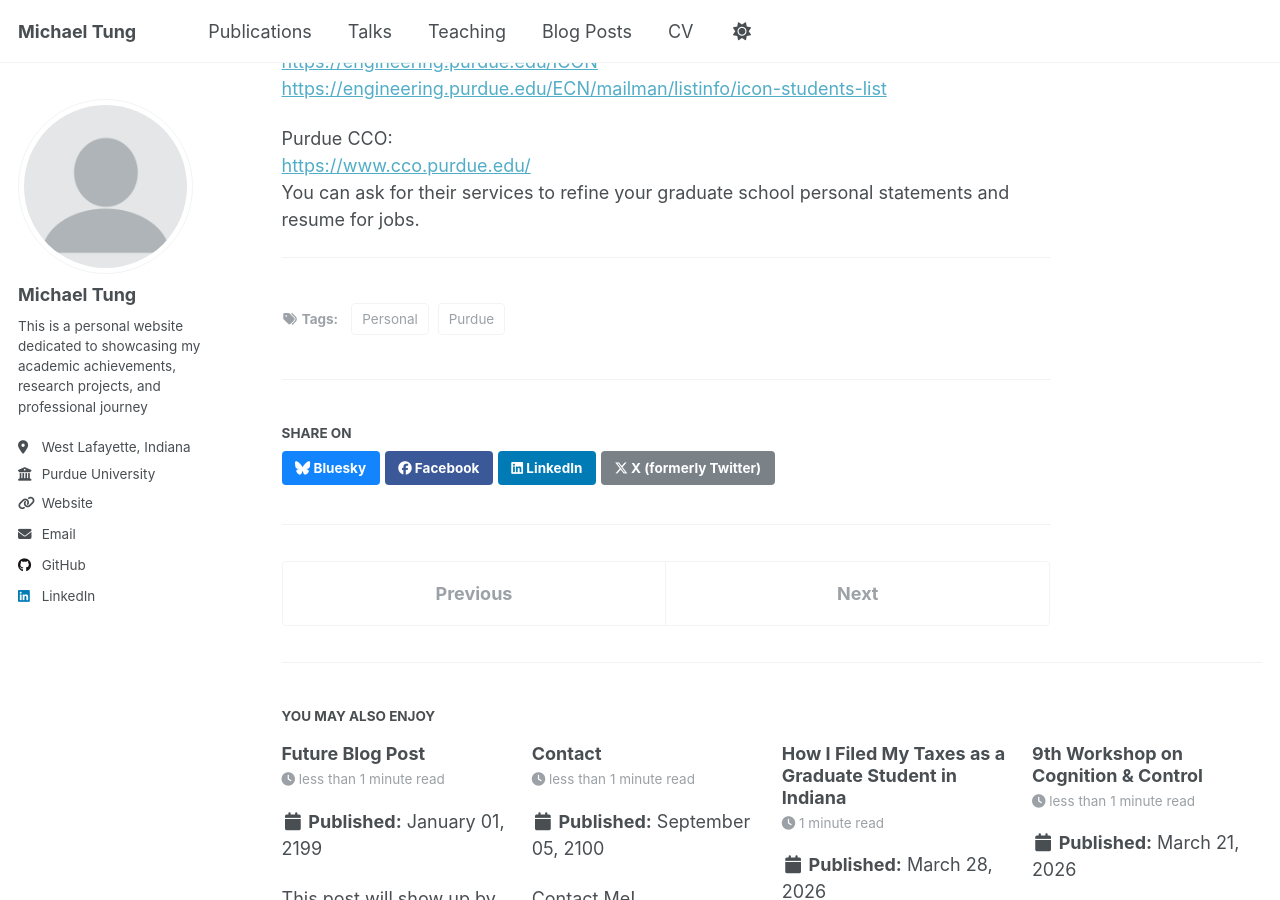
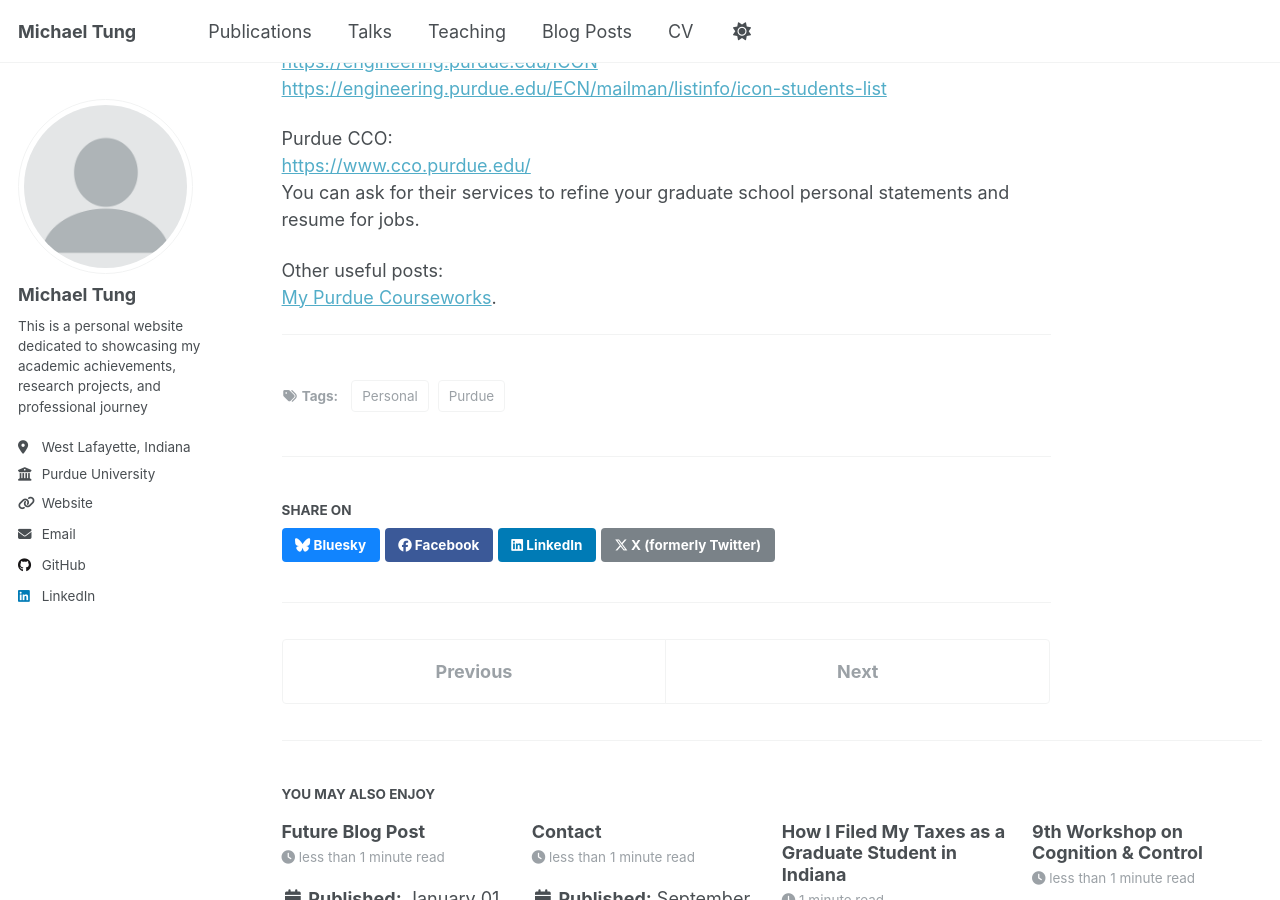
Before and after one commit to GodKnowss/GodKnowss.github.io, a Jekyll site: the page built from _posts/2026/2026-01-11-Purdue-Resources.md, in a window 1280 px wide and 900 px high, scrolled down 434 px. Built offline with Jekyll 4.4.1, drawn with Linux system fonts in a browser that asks for light colours; a script that is not in the unit is left out.

```diff
--- a/_posts/2026/2026-01-11-Purdue-Resources.md
+++ b/_posts/2026/2026-01-11-Purdue-Resources.md
@@ -23,5 +23,7 @@ Purdue CCO: <br>
 <https://www.cco.purdue.edu/> <br>
 You can ask for their services to refine your graduate school personal statements and resume for jobs.
 
+Other useful posts: <br>
+[My Purdue Courseworks](/posts/2025/12/Purdue-Courseworks/).
 
 ------
```
Also changed, not shown: _posts/2026/2026-03-27-phd-student-taxes-indiana.md (+1 -1 lines).
